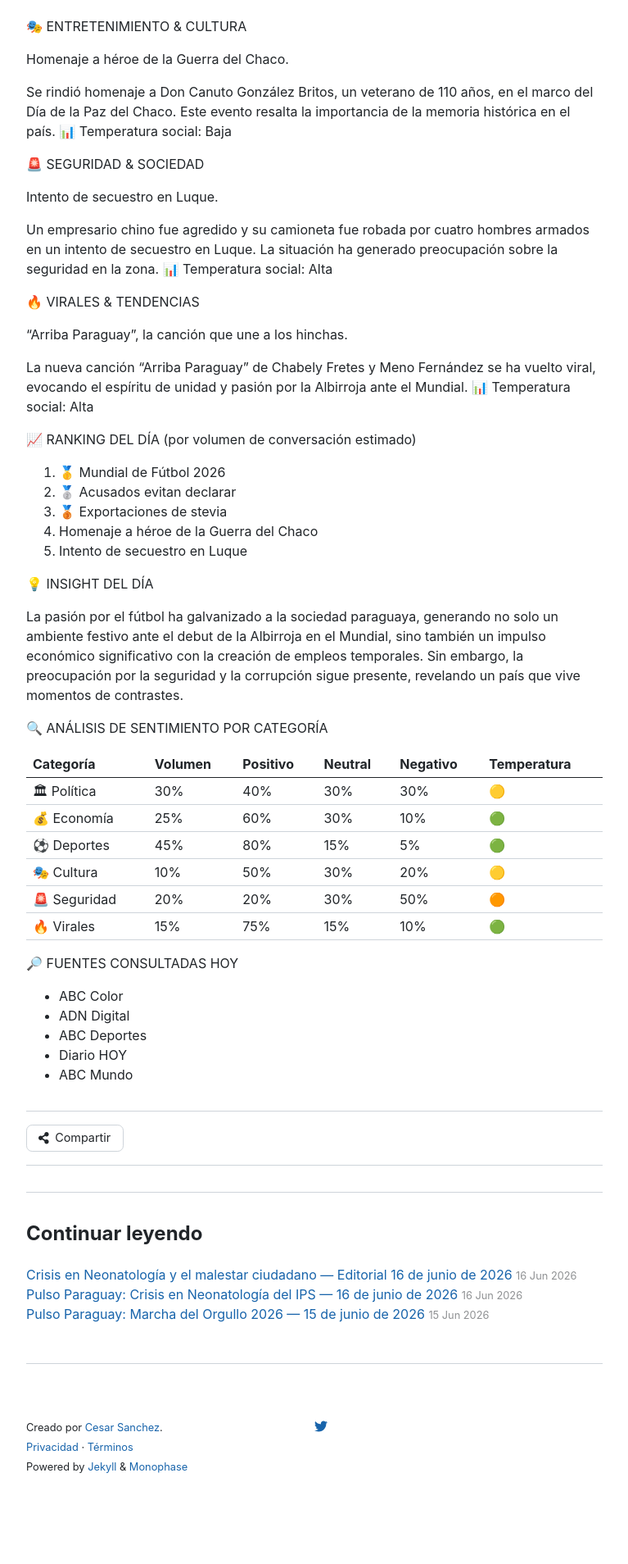
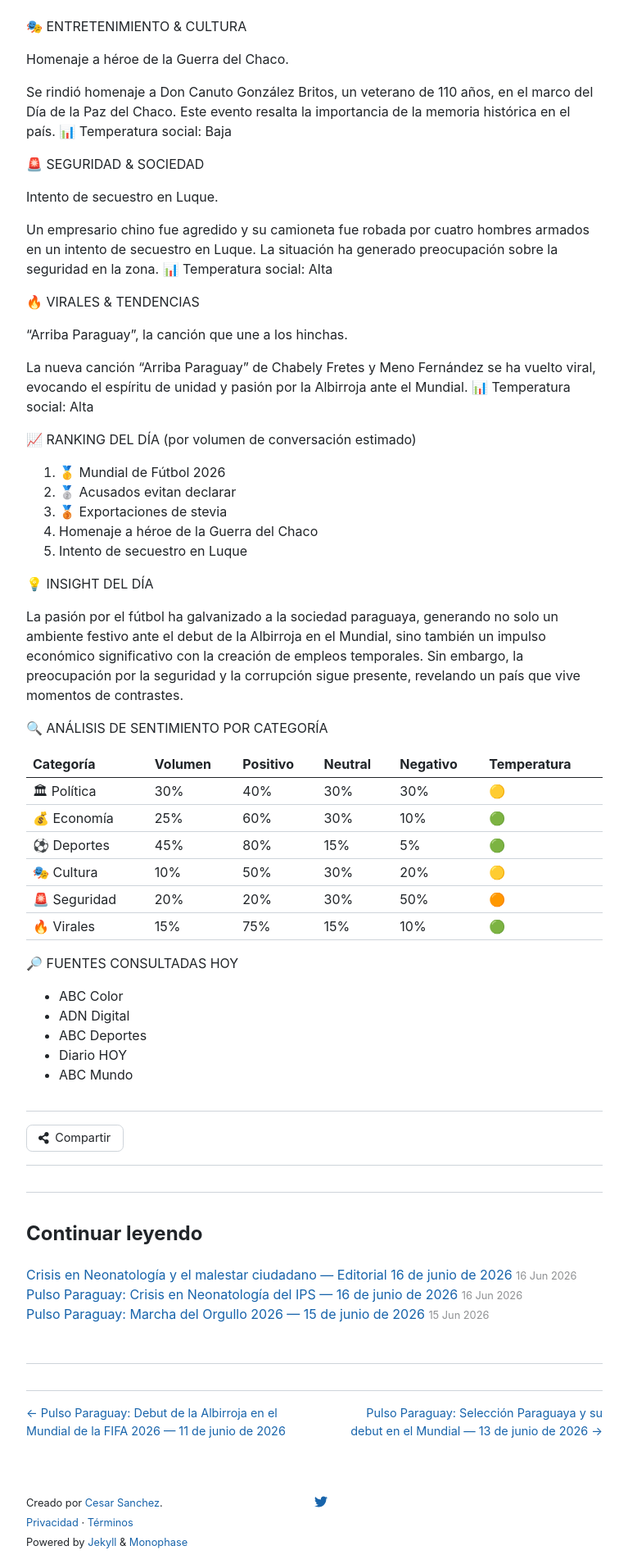
Before and after one commit to miravosqueinteresante/muchotexto.net, a Jekyll site: the page built from _posts/2026-06-12-mundial-de-futbol-2026-pulso-paraguay.md, in a window 1280 px wide. Shown: the part 1251-3159 px from the top of the page at 82% size, without its empty margins (256-1023 px from the left). Built offline with Jekyll 4.4.1, drawn with Linux system fonts in a browser that asks for light colours; nearby versions of some CDN libraries; comment, search, counter and statistics services are not loaded; before the commit the page ends 3067 px from its top, so only the background shows below that.

Commit message:
seo: tag-based related posts, prev/next nav, editorial-pulso crosslink

```diff
--- a/_layouts/post.html
+++ b/_layouts/post.html
@@ -108,14 +108,60 @@
   <aside class="related">
     <h2 class="related-title">Continuar leyendo</h2>
     <ul class="related-posts">
-      {% for post in site.related_posts limit:3 %}
+      {% assign related = site.posts | where_exp:"post", "post.url != page.url" %}
+      {% assign maxRelated = 0 %}
+      {% for post in related %}
+        {% assign commonTags = post.tags | intersect: page.tags | size %}
+        {% if commonTags > 0 and maxRelated < 3 %}
           <li>
             <a href="{{ post.url | relative_url }}">
               {{ post.title }}
             </a>
             <small><time datetime="{{ post.date | date_to_xmlschema }}">{{ post.date | date_to_string }}</time></small>
           </li>
+          {% assign maxRelated = maxRelated | plus: 1 %}
+        {% endif %}
       {% endfor %}
+      {% if maxRelated < 3 %}
+        {% for post in related limit:3 %}
+          {% assign alreadyShown = false %}
+          {% for r in post.tags %}
+            {% if page.tags contains r %}{% assign alreadyShown = true %}{% endif %}
+          {% endfor %}
+          {% unless alreadyShown %}
+            {% if maxRelated < 3 %}
+              <li>
+                <a href="{{ post.url | relative_url }}">
+                  {{ post.title }}
+                </a>
+                <small><time datetime="{{ post.date | date_to_xmlschema }}">{{ post.date | date_to_string }}</time></small>
+              </li>
+              {% assign maxRelated = maxRelated | plus: 1 %}
+            {% endif %}
+          {% endunless %}
+        {% endfor %}
+      {% endif %}
     </ul>
   </aside>
 {% endif %}
+
+{% if page.previous or page.next %}
+  <nav class="post-nav">
+    {% if page.previous %}
+      <a class="post-nav-prev" href="{{ page.previous.url | relative_url }}">← {{ page.previous.title }}</a>
+    {% endif %}
+    {% if page.next %}
+      <a class="post-nav-next" href="{{ page.next.url | relative_url }}">{{ page.next.title }} →</a>
+    {% endif %}
+  </nav>
+{% endif %}
+
+{% if page.categories contains 'editorial' %}
+  {% assign date_key = page.date | date: "%Y-%m-%d" %}
+  {% assign linked_pulso = site.posts | where_exp:"p", "p.url contains date_key" | where_exp:"p", "p.categories contains 'blog'" | first %}
+  {% if linked_pulso %}
+  <p class="post-crosslink">
+    Este análisis se basa en el <a href="{{ linked_pulso.url | relative_url }}">Pulso Paraguay de hoy</a>.
+  </p>
+  {% endif %}
+{% endif %}
--- a/_sass/monophase/_layout.scss
+++ b/_sass/monophase/_layout.scss
@@ -496,3 +496,46 @@
 .breadcrumbs [aria-current="page"] {
   color: var(--text-color-light);
 }
+
+/**
+ * Post navigation (prev/next)
+ */
+
+.post-nav {
+  display: flex;
+  justify-content: space-between;
+  gap: var(--spacer);
+  margin-top: var(--spacer-2);
+  padding-top: var(--spacer);
+  border-top: 1px solid var(--border-color);
+  font-size: 0.9em;
+}
+
+.post-nav a {
+  color: var(--link-color);
+  text-decoration: none;
+  max-width: 45%;
+}
+
+.post-nav a:hover {
+  text-decoration: underline;
+}
+
+.post-nav-next {
+  text-align: right;
+}
+
+/**
+ * Cross-link (editorial to pulso)
+ */
+
+.post-crosslink {
+  margin-top: var(--spacer);
+  font-size: 0.85em;
+  color: var(--text-color-light);
+  text-align: center;
+}
+
+.post-crosslink a {
+  color: var(--link-color);
+}
```
Lines whose indentation alone changed are shown as unchanged.
